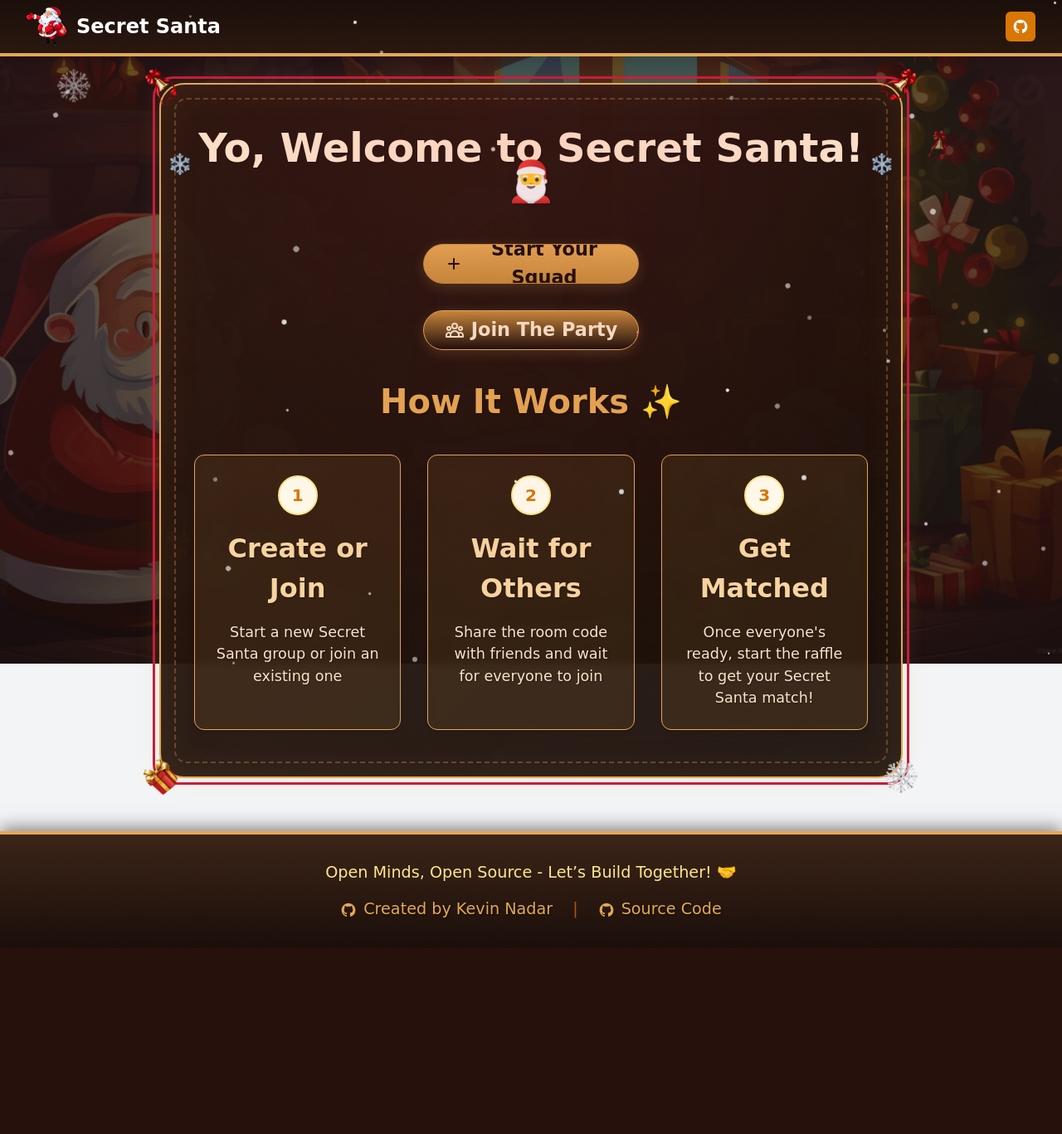
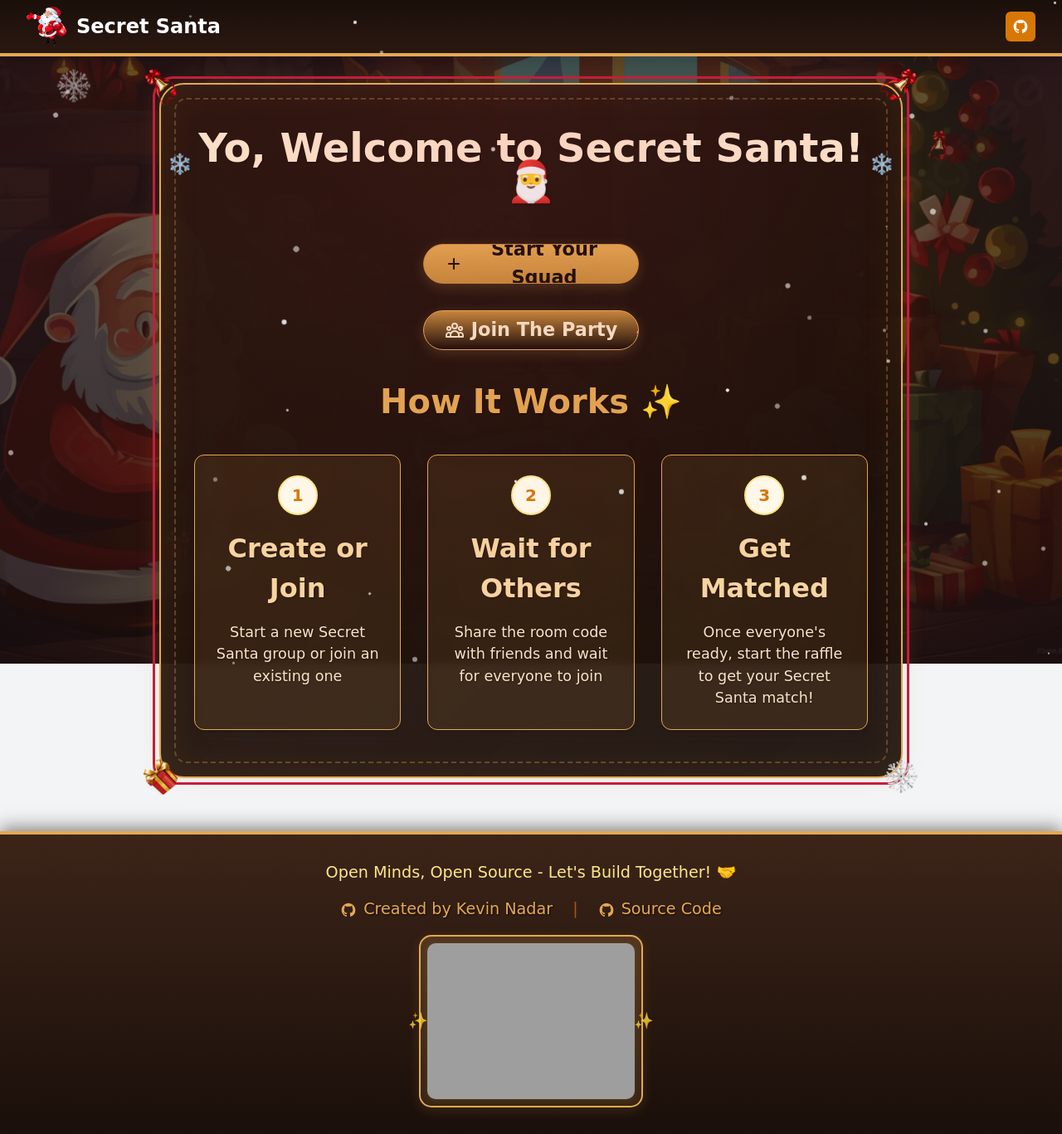
Before and after one commit to kevinnadar22/Secret.Santa.Shuffle, a Flask app: page / in a window 1280 px wide. Shown: the whole page at 83% size. Before the commit the page ends 1143 px from the top, so only its background shows below. Run offline with Flask 3, Linux system fonts and the light colour scheme; some libraries are stand-ins or nearby versions; some web fonts are replaced; grey boxes are pictures that could not be loaded.

Commit message:
Add IndieVoice badge to footer and enhance styling in CSS

```diff
--- a/secret_santa_app/static/css/main.css
+++ b/secret_santa_app/static/css/main.css
@@ -1232,3 +1232,85 @@ footer a:hover {
     position: absolute;
     left: 0;
 }
+
+/* IndieVoice Badge Styling */
+.indie-voice-badge {
+    position: relative;
+    padding: 8px;
+    background: linear-gradient(
+        to bottom,
+        rgba(228, 168, 83, 0.15) 0%,
+        rgba(198, 139, 60, 0.1) 100%
+    );
+    border-radius: 15px;
+    border: 2px solid var(--cozy-gold);
+    box-shadow:
+        0 4px 15px rgba(228, 168, 83, 0.15),
+        inset 0 0 20px rgba(228, 168, 83, 0.1);
+    transition: all 0.3s ease;
+}
+
+.indie-voice-badge::before,
+.indie-voice-badge::after {
+    content: '✨';
+    position: absolute;
+    font-size: 1.2rem;
+    opacity: 0.8;
+    color: var(--cozy-gold);
+    text-shadow: 1px 1px 2px rgba(0, 0, 0, 0.2);
+}
+
+.indie-voice-badge::before {
+    left: -15px;
+    top: 50%;
+    transform: translateY(-50%);
+}
+
+.indie-voice-badge::after {
+    right: -15px;
+    top: 50%;
+    transform: translateY(-50%);
+}
+
+.badge-container {
+    display: block;
+    transition: transform 0.3s ease;
+}
+
+.badge-container:hover {
+    transform: translateY(-2px);
+}
+
+.indie-badge {
+    display: block;
+    border-radius: 10px;
+    filter: drop-shadow(0 2px 4px rgba(228, 168, 83, 0.2));
+    image-rendering: -webkit-optimize-contrast;
+    image-rendering: crisp-edges;
+}
+
+.indie-voice-badge:hover {
+    box-shadow:
+        0 6px 20px rgba(228, 168, 83, 0.2),
+        inset 0 0 30px rgba(228, 168, 83, 0.15);
+    border-color: var(--cozy-gold-light);
+}
+
+/* Add festive animation on hover */
+.indie-voice-badge:hover::before {
+    animation: sparkleLeft 1s ease infinite;
+}
+
+.indie-voice-badge:hover::after {
+    animation: sparkleRight 1s ease infinite;
+}
+
+@keyframes sparkleLeft {
+    0%, 100% { transform: translateY(-50%) rotate(0deg); }
+    50% { transform: translateY(-50%) rotate(-15deg); }
+}
+
+@keyframes sparkleRight {
+    0%, 100% { transform: translateY(-50%) rotate(0deg); }
+    50% { transform: translateY(-50%) rotate(15deg); }
+}
--- a/secret_santa_app/templates/base.html
+++ b/secret_santa_app/templates/base.html
@@ -150,7 +150,7 @@
     <footer class="bg-gray-800 text-white py-8">
         <div class="container mx-auto px-4">
             <div class="flex flex-col items-center space-y-4">
-                <p class="text-amber-200">Open Minds, Open Source - Let’s Build Together! 🤝</p>
+                <p class="text-amber-200">Open Minds, Open Source - Let's Build Together! 🤝</p>
                 <div class="flex items-center space-x-6">
                     <a href="https://github.com/kevinnadar22" target="_blank"
                         class="flex items-center space-x-2 text-amber-400 hover:text-amber-300 transition">
@@ -172,6 +172,16 @@
                         <span>Source Code</span>
                     </a>
                 </div>
+                <div class="mt-4 indie-voice-badge">
+                    <a href="https://indievoice.app" target="_blank" class="badge-container">
+                        <img src="https://1f08bbd99d1a620c734d44a7ea6c9651.cdn.bubble.io/f1732389027701x897901387835433300/find_us.png"
+                             alt="IndieVoice Embed Badge"
+                             width="250"
+                             height="60"
+                             class="indie-badge"
+                        />
+                    </a>
+                </div>
             </div>
         </div>
     </footer>
```
